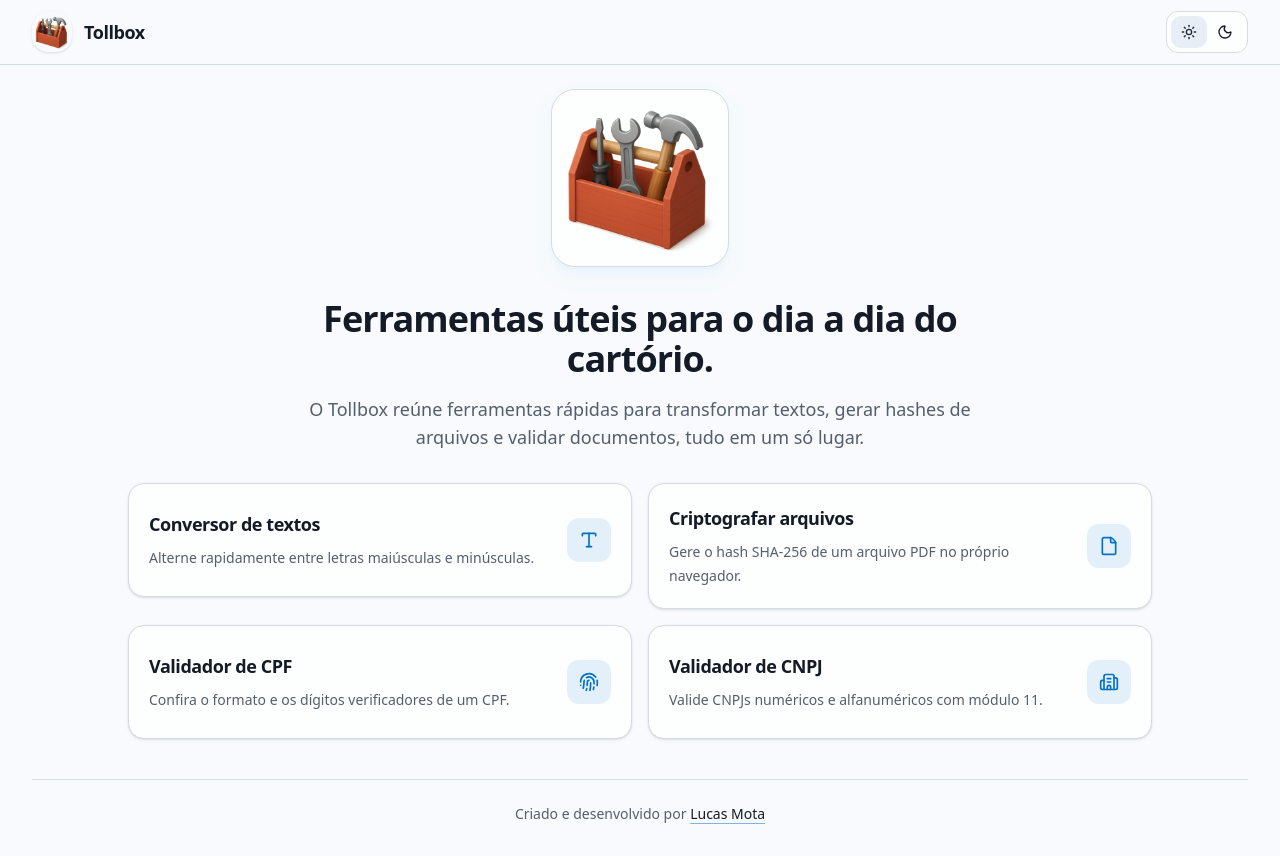
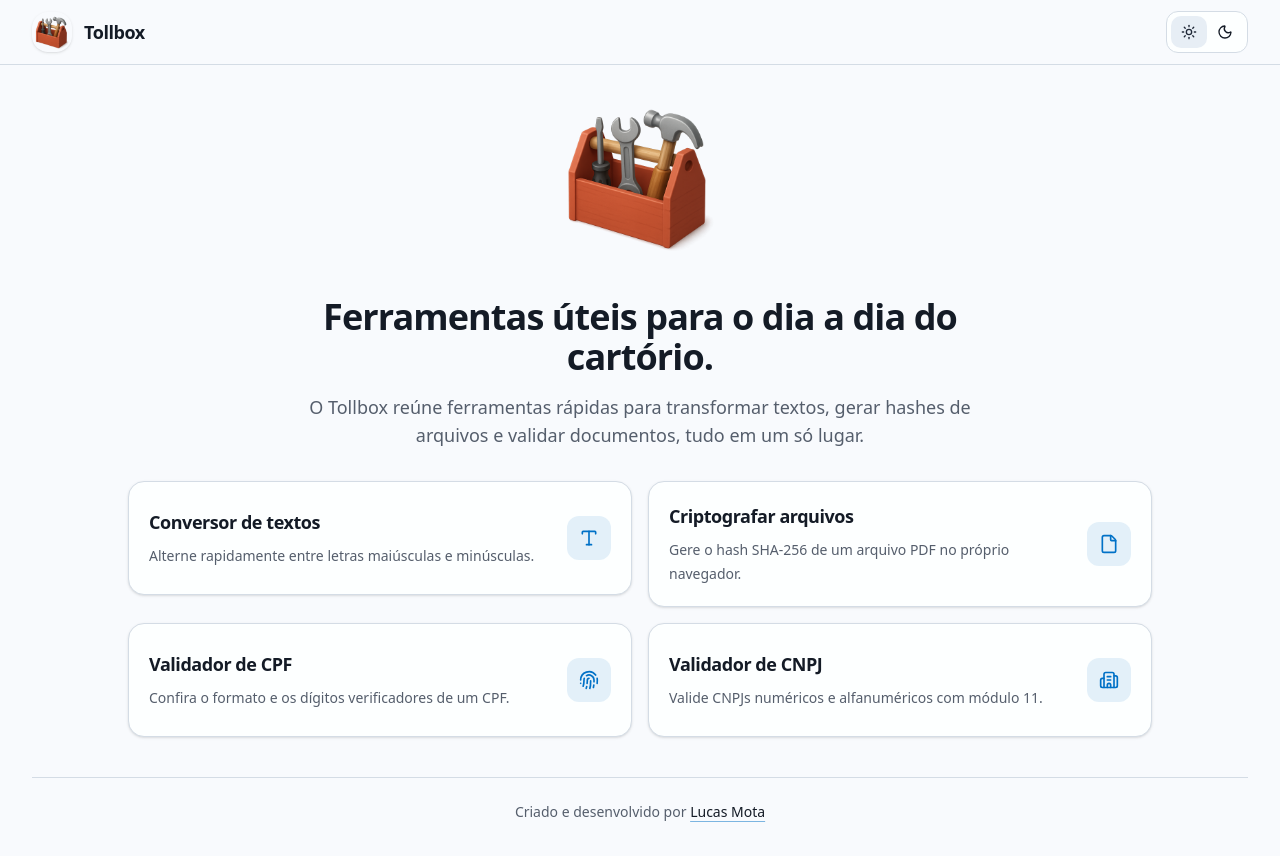
Before and after one commit to lmdvlpr/toolbox, a React (Vite) app: page / in a window 1280 px wide. Built offline with nearby package versions, Linux system fonts and the light colour scheme.

Commit message:
style: remove extra logo container

```diff
--- a/src/pages/Home.tsx
+++ b/src/pages/Home.tsx
@@ -52,13 +52,11 @@ export function Home() {
           className="flex flex-col items-center"
           variants={{ hidden: { opacity: 0, y: 16 }, visible: { opacity: 1, y: 0 } }}
         >
-          <div className="mb-8 overflow-hidden rounded-3xl border bg-card shadow-lg shadow-primary/5">
-            <img
-              src="/toolbox_icon.png"
-              alt="Caixa de ferramentas do Tollbox"
-              className="size-36 object-cover sm:size-44"
-            />
-          </div>
+          <img
+            src="/toolbox_icon.png"
+            alt="Caixa de ferramentas do Tollbox"
+            className="mb-8 size-36 object-cover sm:size-44"
+          />
           <h1 className="max-w-3xl text-3xl font-semibold tracking-tight sm:text-4xl">
             Ferramentas úteis para o dia a dia do cartório.
           </h1>
```
